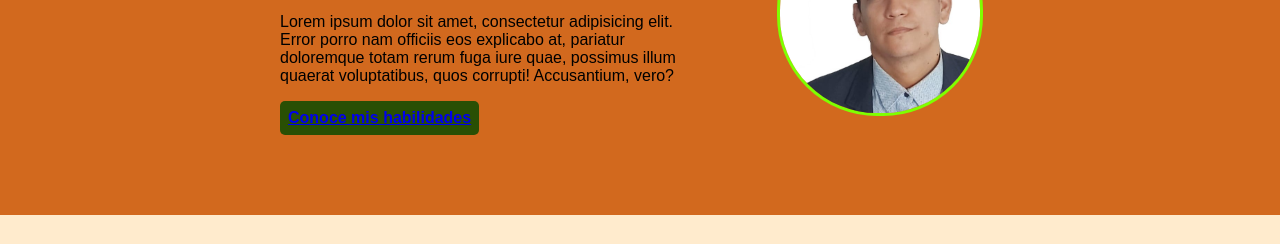
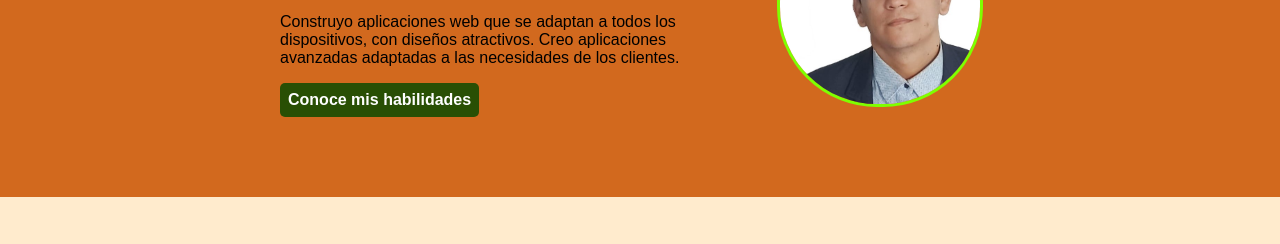
Before and after one commit to jonatham01/jonatham01, a plain HTML site: page index.html in a window 1280 px wide. Shown: the part 190-434 px from the top of the page. Drawn offline with Linux system fonts and the light colour scheme.

Commit message:
mi primera version funcional

```diff
--- a/index.html
+++ b/index.html
@@ -17,6 +17,13 @@
             display: grid;
 
         }
+        @media(max-width:400){
+            .container{
+                width: 350px;
+            }
+        }
+
+
         .container{
             display: grid;
              grid-template-columns: 1fr 1fr;
@@ -49,6 +56,7 @@
             padding-top: 0px;
             margin: 0;
         }
+
         .perfil-descripcion__boton{
             color: white;
             background-color: rgb(41, 79, 4);
@@ -57,6 +65,10 @@
             border-radius: 5px;
             font-size: 16px;
             font-weight: bold;
+        }
+        .color-boton{
+            color: white;
+            text-decoration: none;
         }
         .imagen-contenedor{
             display: grid;
@@ -95,8 +107,11 @@
                     <p class="perfil-descripcion__front">Front End Developer</p>
                     <strong class="perfil-descripcion__nombre">Jonathan Diaz</strong>
                     <p class="perfil-descripcion__titulo">Perfil</p>
-                    <p class="perfil-descripcion__perfil">Lorem ipsum dolor sit amet, consectetur adipisicing elit. Error porro nam officiis eos explicabo at, pariatur doloremque totam rerum fuga iure quae, possimus illum quaerat voluptatibus, quos corrupti! Accusantium, vero?</p>
-                    <button class="perfil-descripcion__boton"><a href="#tecnologias"> Conoce mis habilidades </a></button>
+                    <p class="perfil-descripcion__perfil">
+                       Construyo aplicaciones web que se adaptan a todos los dispositivos, con diseños atractivos.
+                       Creo aplicaciones avanzadas adaptadas a las necesidades de los clientes.
+                    </p>
+                    <button class="perfil-descripcion__boton"><a href="#tecnologias" class="color-boton"> Conoce mis habilidades </a></button>
 
 
                 </div>
```
